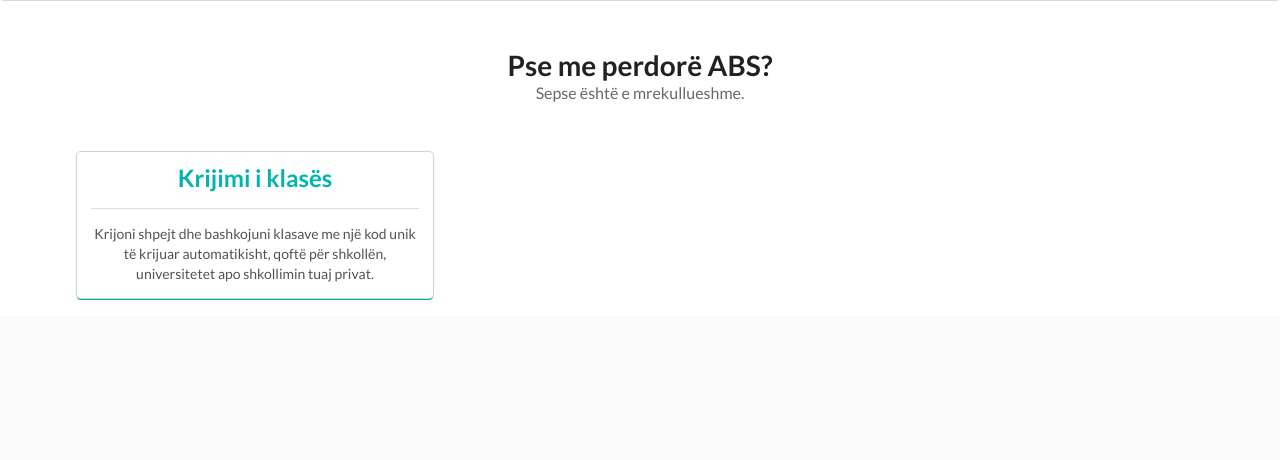
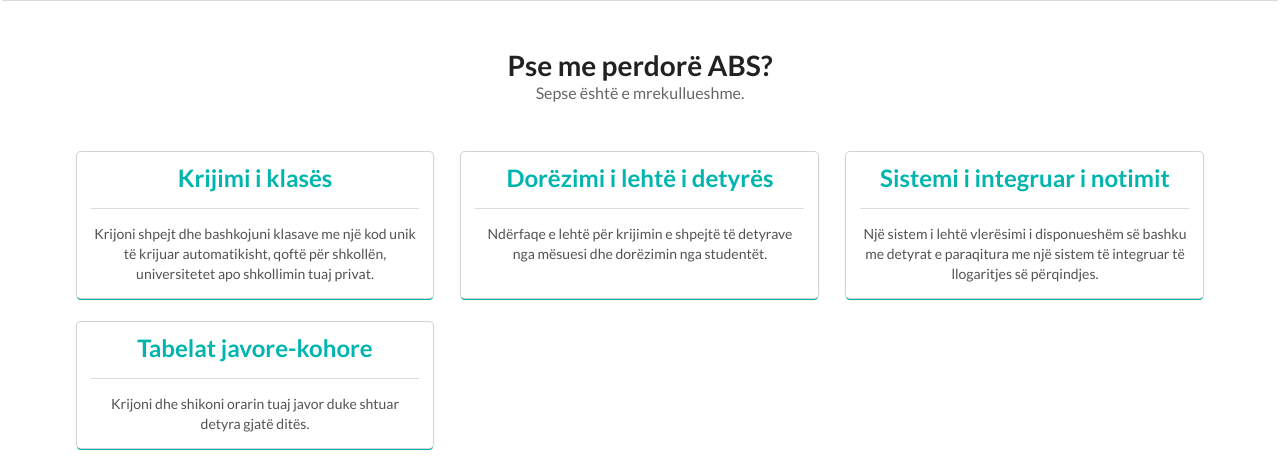
Before and after one commit to Blerina2/Sistemi_Per_Menagjimin_E_Univerzitetit, a PHP site: page / in a window 1280 px wide. Shown: the part 484-944 px from the top of the page. Before the commit the page ends 784 px from the top, so only its background shows below. Run offline with PHP 8.4, Linux system fonts and the light colour scheme; some libraries are stand-ins or nearby versions.

Commit message:
Update index.php

```diff
--- a/index.php
+++ b/index.php
@@ -77,3 +77,35 @@
                         <p>Krijoni shpejt dhe bashkojuni klasave me një kod unik të krijuar automatikisht, qoftë për shkollën, universitetet apo shkollimin tuaj privat.</p>
                     </div>
                 </div>
+
+                </a>
+            <a class="teal card">
+                <div class="content">
+                    <div class="ui teal large header">
+                        Dorëzimi i lehtë i detyrës
+                    </div>
+                    <div class="ui divider"></div>
+                    <div class="description">
+                        <p>Ndërfaqe e lehtë për krijimin e shpejtë të detyrave nga mësuesi dhe dorëzimin nga studentët.</p>
+                    </div>
+                </div>
+            </a><a class="teal card">
+                <div class="content">
+                    <div class="ui teal large header">
+                        Sistemi i integruar i notimit
+                    </div>
+                    <div class="ui divider"></div>
+                    <div class="description">
+                        <p>Një sistem i lehtë vlerësimi i disponueshëm së bashku me detyrat e paraqitura me një sistem të integruar të llogaritjes së përqindjes.</p>                    </div>
+                </div>
+            </a>
+            <a class="teal card">
+                <div class="content">
+                    <div class="ui teal large header">
+                        Tabelat javore-kohore
+                    </div>
+                    <div class="ui divider"></div>
+                    <div class="description">
+                        <p>Krijoni dhe shikoni orarin tuaj javor duke shtuar detyra gjatë ditës.</p>
+                    </div>
+                </div>
```
